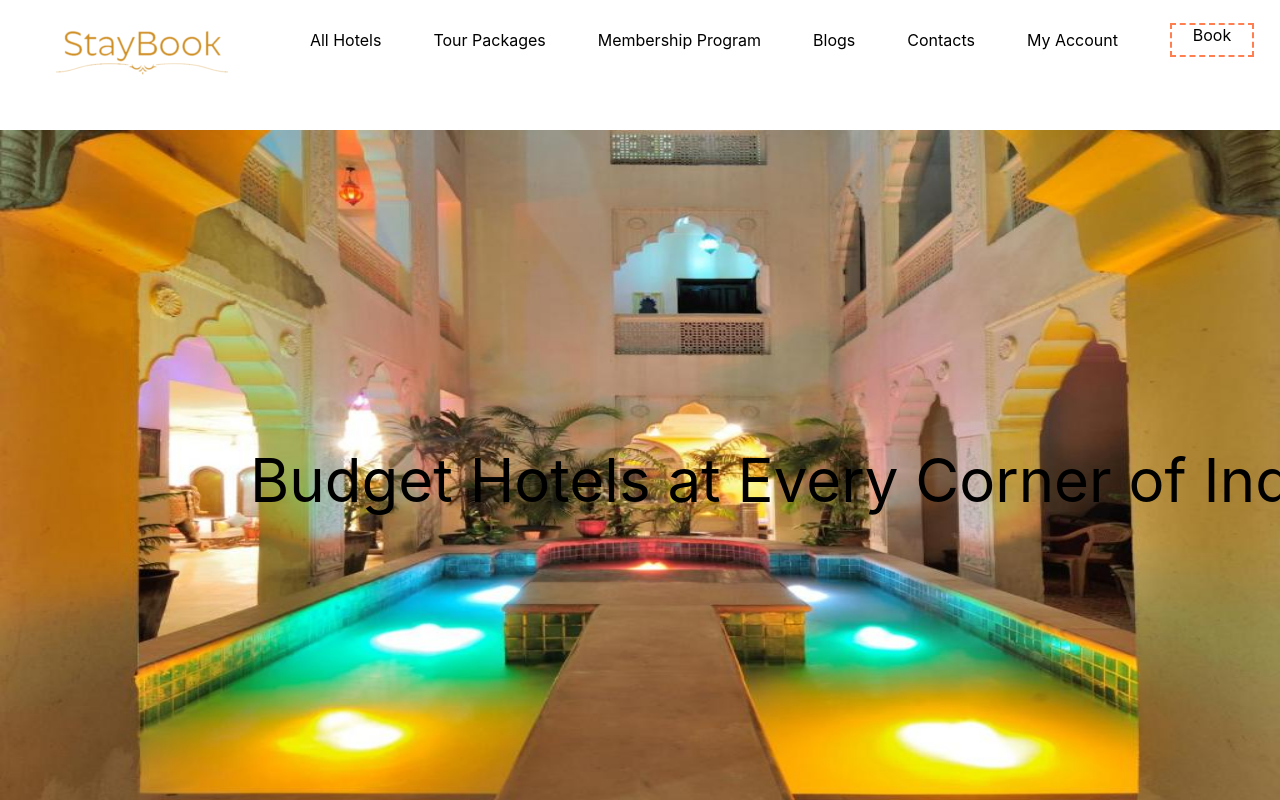
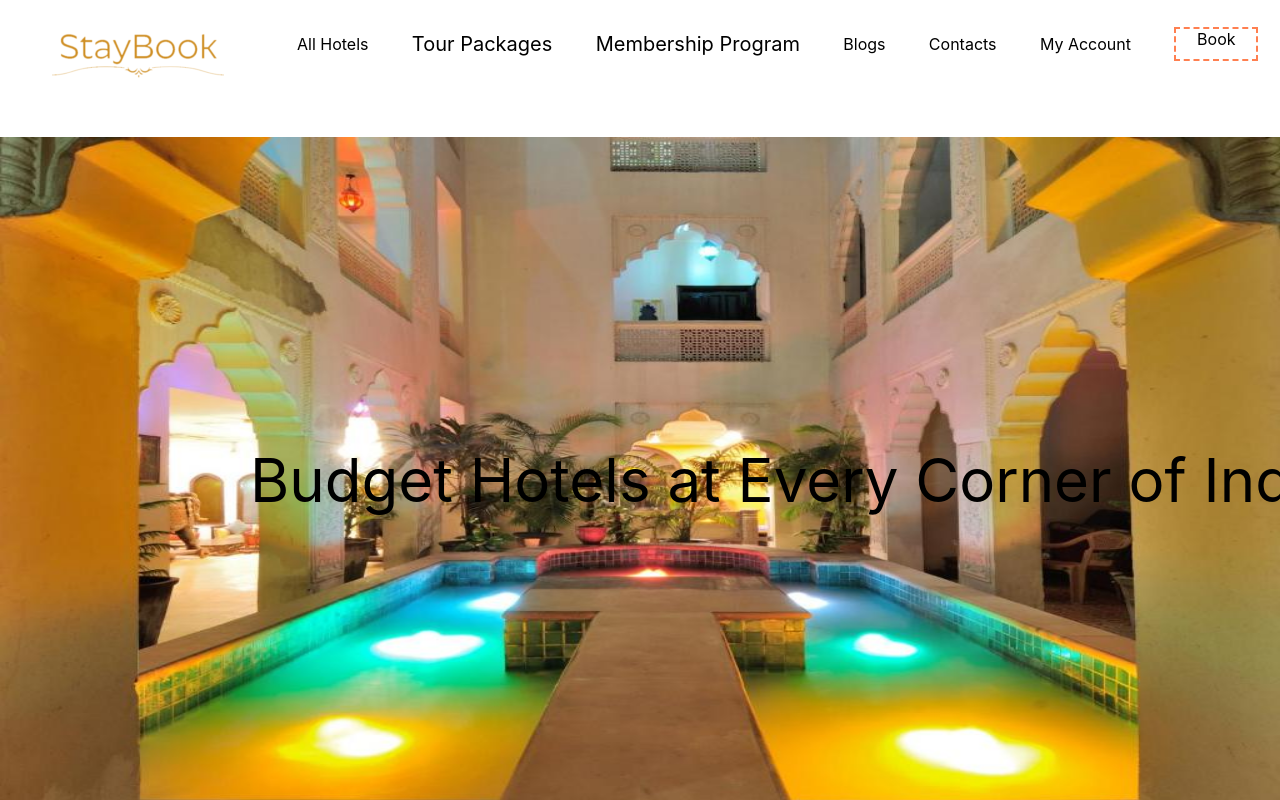
Before and after one commit to anjanayraina/staybook_landing, a React (Create React App) app: page / in a window 1280 px wide. Shown: the top 800 px of the page. Built offline with nearby package versions, Linux system fonts and the light colour scheme.

Commit message:
Some UI Changes

```diff
--- /dev/null
+++ b/src/Components/AmenetiesAndFacalities.js
@@ -0,0 +1,14 @@
+import React from 'react'
+
+function AmenetiesAndFacalities() {
+  return (
+    <div className = "textContainer">    <h1>Amenities & Facilities</h1>
+    <h3>If you are looking for a relaxing, refreshing and rejuvenating experience
+    <p></p>altogether, we offer all of that under one roof.</h3>
+
+    </div>
+
+  );
+}
+
+export default AmenetiesAndFacalities
--- a/src/Components/Element.js
+++ /dev/null
@@ -1,15 +0,0 @@
-function Element() {
-
-    return (
-
-        <div>
-
-            World
-
-        </div>
-
-    )
-
-}
-
-export { Element }
--- a/src/Components/Navbar.js
+++ b/src/Components/Navbar.js
@@ -3,7 +3,7 @@ import React from 'react';
 import logo from "../images/staybookPhoto.png";
 import '../styles/Navbar.css';
 import  Dropdown  from './Dropdown.js'
-import { Element } from './Element.js';
+
 
 function Navbar(){
 
--- a/src/pages/MainPage.js
+++ b/src/pages/MainPage.js
@@ -4,6 +4,7 @@ import ImageAndBody from'../Components/ImageAndBody.js';
 import AllHotels from'../Components/AllHotels.js';
 import TopDestinations from'../Components/TopDestinations';
 import StayBookLife from'../Components/StayBookLife.js';
+import AmenetiesAndFacalities from'../Components/AmenetiesAndFacalities';
 import '../styles/MainPage.css';
 function MainPage() {
 return (
@@ -16,6 +17,8 @@ return (
     <TopDestinations />
     <hr className = "line"></hr>
     <StayBookLife/>
+    <hr className = "line"></hr>
+    <AmenetiesAndFacalities />
     </>
 
 
--- a/src/styles/Navbar.css
+++ b/src/styles/Navbar.css
@@ -20,8 +20,8 @@
 }
 
 .navbar{
-background-color: white;
-height : 10vh;
+/* background-color: white;
+height : 10vh; */
 display: flex;
 align-items: center;
 justify-content: space-around;
@@ -38,3 +38,15 @@ justify-content: space-around;
   text-align: center;
 
 }
+
+.TourPackage{
+font-size:20px;
+
+font: impact;
+}
+
+.Membership{
+  font-size:20px;
+
+  font: impact;
+  }
```
